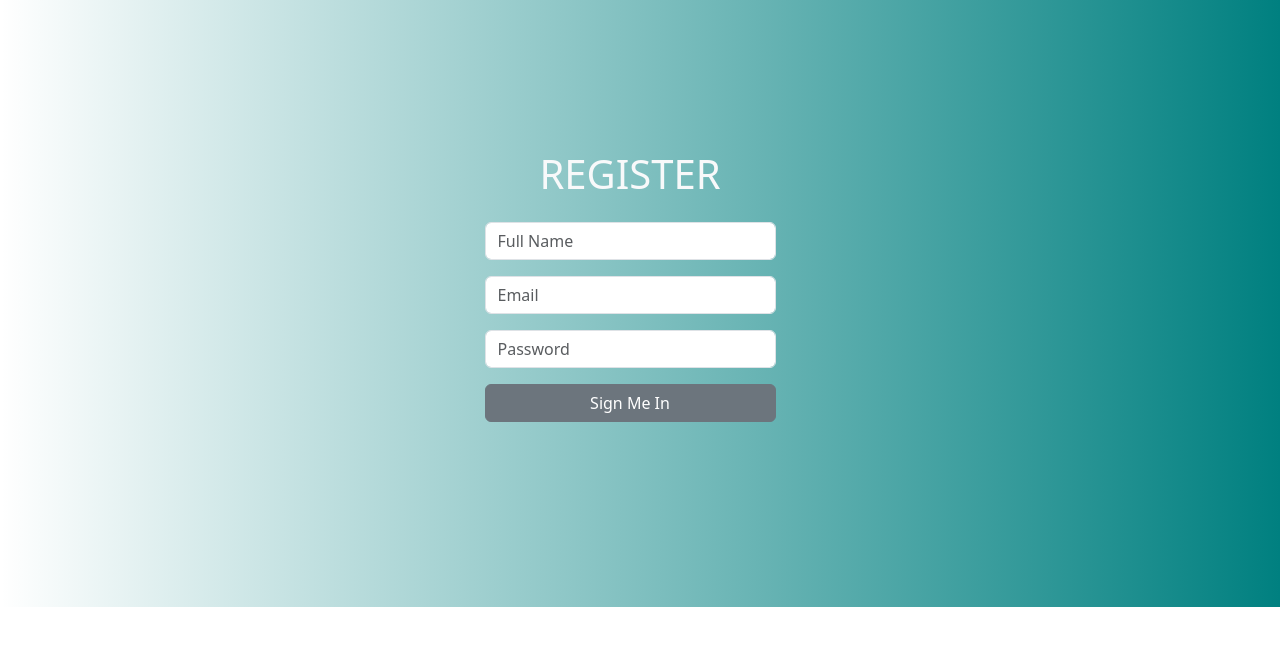
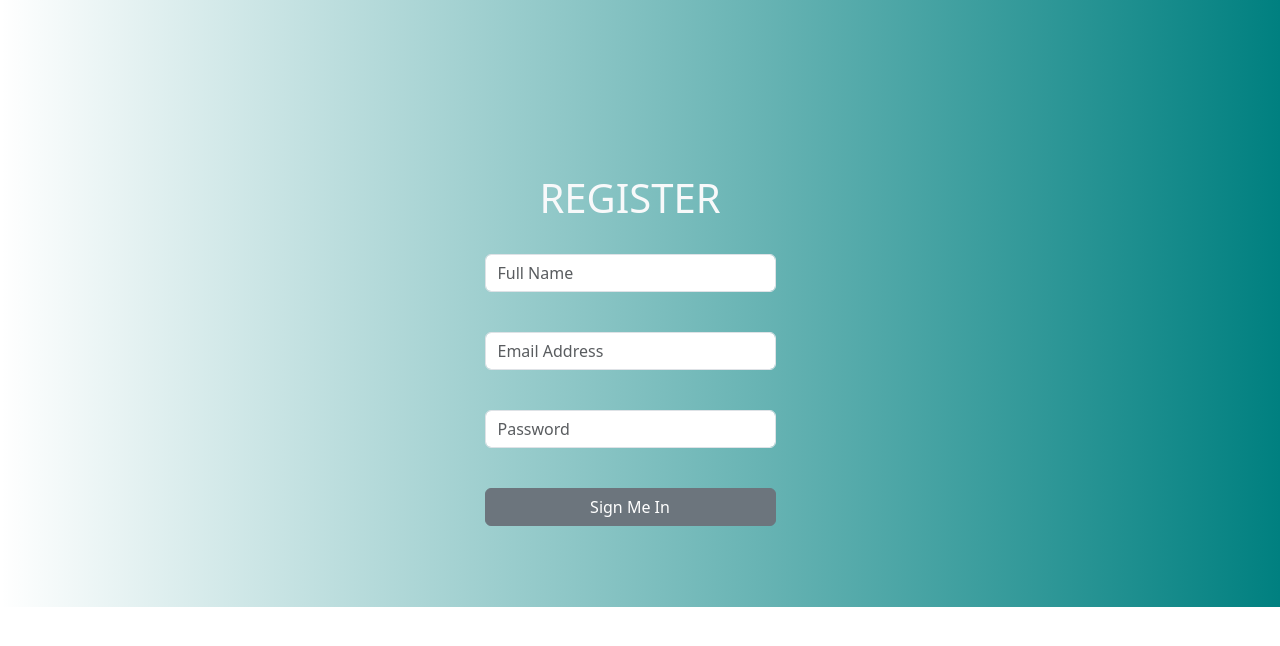
Before and after one commit to alaaibr25/Registering-Users-, a Flask app: page /reg in a window 1280 px wide. Shown: the top 646 px of the page. Run offline with Flask 3, Linux system fonts and the light colour scheme; some libraries are stand-ins or nearby versions.

Commit message:
Update register.html

```diff
--- a/templates/register.html
+++ b/templates/register.html
@@ -1,27 +1,22 @@
 {% extends "base.html" %}
+{% from 'bootstrap5/form.html' import render_field %}
+
 {% block title%}Register page{%endblock%}
 {% block head %}{%endblock%}
 {% block content%}
 
-            <form class="row gy-3 form-log" >
-                <h1 class="text-center  text-light">REGISTER</h1>
+<form method="post" class="row  form-log" >
+            <h1 class="text-center  text-light pt-4">REGISTER</h1>
+             {{ form.csrf_token() }}
 
-                <div class="col-lg-12">
-                    <input type="text" class="form-control" placeholder="Full Name">
-                </div>
+             <div class="col-lg-12 ">
+                 {{ render_field(form.name, placeholder='Full Name', form_group_classes='col-lg-12 ')}}
+                 {{ render_field(form.email, placeholder='Email Address', form_group_classes='col-lg-12 ')}}
+                 {{ render_field(form.pswd, placeholder='Password', form_group_classes='col-lg-12')}}
+             </div>
 
-                <div class="col-lg-12">
-                    <input type="email" class="form-control" placeholder="Email">
-                </div>
-
-                <div class="col-lg-12">
-                    <input type="password" class="form-control" placeholder="Password">
-                </div>
-
-                <div class="col-12 d-grid gap-2 d-block ">
-                    <button type="submit" class="btn btn-secondary ">Sign Me In</button>
-                </div>
-
-
-            </form>
+             <div class="col-12 d-grid gap-2 d-block gy-4">
+                {{ render_field(form.submit, placeholder='Sign Me In', button_style='secondary')}}
+            </div>
+</form>
 {%endblock%}
```
